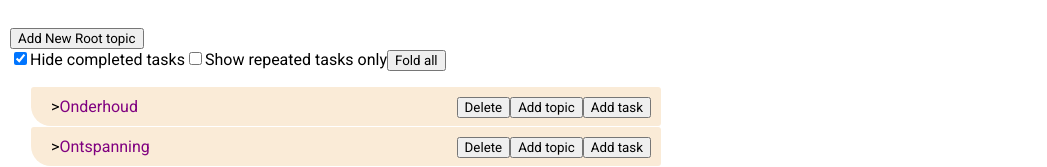
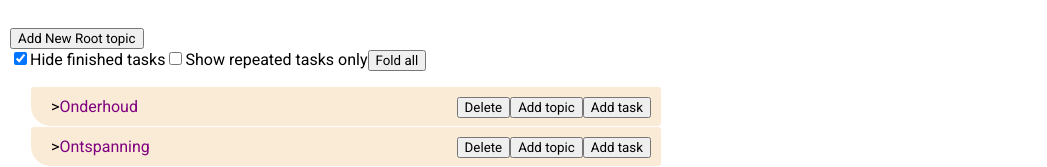
Before and after one commit to ElmoreV/TaskPlanner_javareact, a React (Create React App) app: page / in a window 1280 px wide. Shown: the part 147-314 px from the top of the page, without its empty margins (0-1047 px from the left). Built offline with nearby package versions, Linux system fonts and the light colour scheme.

Commit message:
Hide completed items checkbox now hides all finished items

```diff
--- a/src/TaskList.js
+++ b/src/TaskList.js
@@ -28,6 +28,8 @@ import {
     getUnfoldAll,
     getFoldAll
 } from './TopicModifyFuncGens'
+import { FinishedState } from './TaskInterfaces.tsx';
+
 
 import ImportExport from './ImportExport';
 
@@ -39,6 +41,13 @@ class SelectedTask {
     }
 }
 
+
+const isTaskVisible = (task, hideCompletedItems, showRepeatedOnly) => {
+    return (
+        (!((task.completed || (task.finishStatus !== undefined && task.finishStatus !== FinishedState.NotFinished))
+            && hideCompletedItems))
+        && (task.repeated || !showRepeatedOnly))
+}
 
 const recursiveShowTopic = (topic, tasks,
     setTopics, topics,
@@ -93,7 +102,7 @@ const recursiveShowTopic = (topic, tasks,
                 // .map((task) => (
                 //     ( && task.topics.includes(topic.id) ) ?
                 .filter((task) => task.topics.includes(topic.id))
-                .filter((task) => (!(task.completed && hideCompletedItems) && (task.repeated || !showRepeatedOnly)))
+                .filter((task) => isTaskVisible(task, hideCompletedItems, showRepeatedOnly))
                 .slice(0).sort((taskA, taskB) => { return findTopicViewIdx(topic.id, taskA) - findTopicViewIdx(topic.id, taskB) })
                 .map(task => (
                     <li key={topic.id + ' - ' + task.id}>
@@ -193,8 +202,6 @@ const TaskList = (props) => {
 
 
 
-
-
     const onHideCompletedItemsChange = () => {
         setHideCompletedItems(!hideCompletedItems)
     }
@@ -248,7 +255,7 @@ const TaskList = (props) => {
                 onChange={onHideCompletedItemsChange}
                 className="form-check-input"
                 defaultChecked={hideCompletedItems}
-            />Hide completed tasks</label>
+            />Hide finished tasks</label>
             <label><input
                 type="checkbox"
                 name='ShowRepeatedOnly'
```
